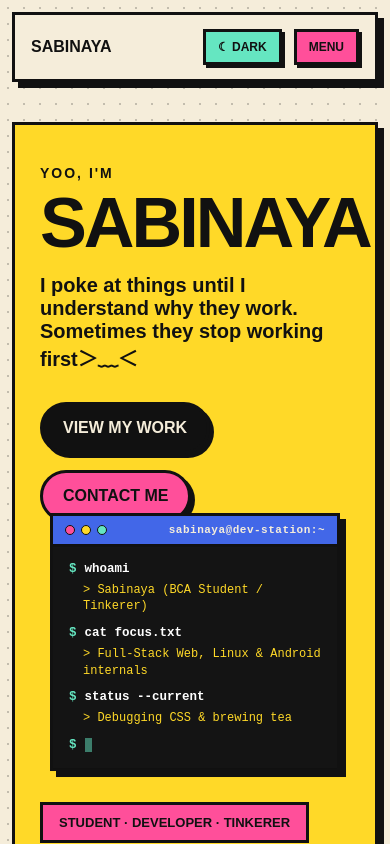
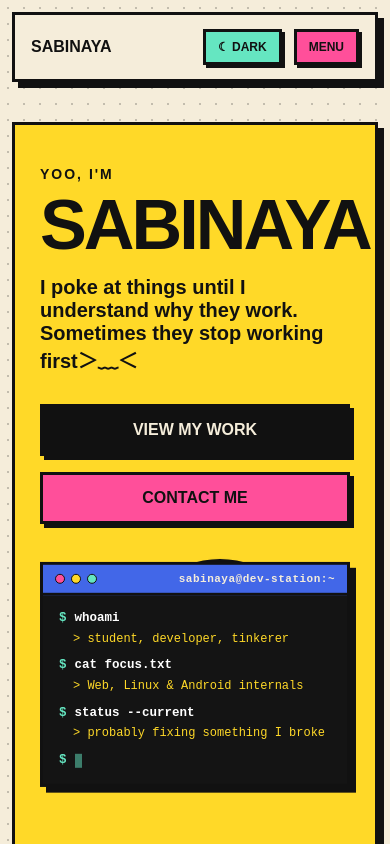
Before and after one commit to sabinaya-404/portfolio, a React (Vite) app: page / in a window 390 px wide. Shown: the top 844 px of the page. Built offline with nearby package versions, Linux system fonts and the light colour scheme.

Commit message:
refine hero section

```diff
--- a/src/components/Hero.css
+++ b/src/components/Hero.css
@@ -8,9 +8,10 @@
   overflow: hidden;
 }
 .hero-content {
-  max-width: 900px;
+  position: relative;
+  z-index: 3;
+  max-width: 650px;
 }
-
 .hero-label {
   margin: 0;
   font-size: 14px;
@@ -31,6 +32,7 @@
   font-size: 22px;
   font-weight: 600;
 }
+
 .hero-tag {
   display: inline-block;
   margin-top: 40px;
@@ -40,13 +42,15 @@
   font-size: 13px;
   font-weight: 800;
 }
+
 .hero-actions {
-display: flex;
-gap: 16px;
-flex-wrap: wrap;
-margin-top: 30px;
+  display: flex;
+  gap: 16px;
+  flex-wrap: wrap;
+  margin-top: 30px;
 }
-/* styling used by both buttons */
+
+/* Styling used by both buttons */
 .button {
   display: inline-block;
   padding: 14px 20px;
@@ -54,25 +58,33 @@ margin-top: 30px;
   font-weight: 800;
   border: var(--border);
   box-shadow: 4px 4px 0 var(--foreground);
-  border-radius: 999px;
+  border-radius: 0;
   transition: transform 0.15s ease, box-shadow 0.15s ease;
 }
 .button-dark {
   background: var(--foreground);
   color: var(--background);
 }
+
 .button-pink {
   background: var(--pink);
   color: var(--foreground);
 }
+
 .button:hover {
   transform: translate(3px, 3px);
-  box-shadow: 1px 1px 0 var(--foreground)
+  box-shadow: 1px 1px 0 var(--foreground);
 }
-/* Style for hero visual */
+.button:focus-visible {
+  outline: 3px solid var(--blue);
+  outline-offset: 4px;
+}
 .hero-visual {
-  position: relative;
-  min-height: 350px;
+  position: absolute;
+  width: 45%;
+  height: 100%;
+  top: 0;
+  right: 0;
 }
 .visual-circle {
   position: absolute;
@@ -84,29 +96,9 @@ margin-top: 30px;
   top: 20px;
   right: 40px;
   box-shadow: var(--shadow);
-}
-.visual-circle {
   animation: float-circle 3s ease-in-out infinite;
 }
-.visual-square {
-  animation: float-square 5s ease-in-out infinite;
-}
-@keyframes float-circle {
-  0%, 100% {
-    transform: translateY(0);
-  }
-  50% {
-    transform: translateY(-12px);
-  }
-}
-@keyframes float-square {
-  0%, 100% {
-    transform: rotate(-8deg) translateY(0);
-  }
-  50% {
-    transform: rotate(-8deg) translateY(10px);
-  }
-}
+
 .visual-square {
   position: absolute;
   width: 120px;
@@ -117,12 +109,34 @@ margin-top: 30px;
   left: 30px;
   transform: rotate(-8deg);
   box-shadow: var(--shadow);
+  animation: float-square 5s ease-in-out infinite;
 }
+
+@keyframes float-circle {
+  0%, 100% {
+    transform: translateY(0);
+  }
+
+  50% {
+    transform: translateY(-12px);
+  }
+}
+
+@keyframes float-square {
+  0%, 100% {
+    transform: rotate(-8deg) translateY(0);
+  }
+
+  50% {
+    transform: rotate(-8deg) translateY(10px);
+  }
+}
+
 .visual-window {
   position: absolute;
-  width: clamp(290px, 90%, 420px);
+  width: clamp(290px, 90%, 480px);
   border: var(--border);
-  background: #141414; /* Always stays dark like a real terminal */
+  background: #141414;
   top: 50%;
   left: 50%;
   transform: translate(-50%, -50%);
@@ -130,6 +144,7 @@ margin-top: 30px;
   z-index: 2;
   font-family: 'Courier New', Courier, monospace;
 }
+
 .window-bar {
   display: flex;
   align-items: center;
@@ -138,10 +153,12 @@ margin-top: 30px;
   border-bottom: var(--border);
   background: var(--blue);
 }
+
 .window-dots {
   display: flex;
   gap: 6px;
 }
+
 .window-dots span {
   width: 10px;
   height: 10px;
@@ -151,72 +168,120 @@ margin-top: 30px;
 }
 
 .window-dots span:nth-child(2) {
-  background: var(--yellow)
+  background: var(--yellow);
 }
+
 .window-dots span:nth-child(3) {
   background: var(--mint);
 }
+
 .window-title {
   font-size: 11px;
   font-weight: 800;
   color: var(--background);
   letter-spacing: 0.5px;
 }
+
 .window-content {
   padding: 14px 16px;
   font-size: 12.5px;
   line-height: 1.4;
   color: var(--background);
 }
+
 .terminal-line {
   display: flex;
   align-items: center;
   gap: 8px;
   margin-top: 10px;
 }
+
 .terminal-line:first-child {
   margin-top: 0;
 }
+
 .prompt {
   color: var(--mint);
   font-weight: 900;
 }
+
 .cmd {
   color: #ffffff;
   font-weight: 700;
 }
+
 .output {
   margin: 3px 0 0 14px;
   color: var(--yellow);
   font-size: 12px;
 }
-/* For blinking cursor */
+
 .cursor {
   display: inline-block;
   width: 7px;
   height: 14px;
-  background:var(--mint);
+  background: var(--mint);
   animation: cursor-blink 1s steps(2, start) infinite;
 }
 
 @keyframes cursor-blink {
-  0%, 100% {opacity: 1;}
-  50% {opacity: 0;}
+  0%, 100% {
+    opacity: 1;
+  }
+
+  50% {
+    opacity: 0;
+  }
 }
 @media (max-width: 700px) {
-  .hero-visual {
-    min-height: 240px;
-  }
-    .hero {
+  .hero {
     margin: 40px 12px;
     padding: 40px 25px;
   }
+
+  .hero-content {
+    max-width: 100%;
+  }
+
+  .hero-actions {
+    flex-direction: column;
+    align-items: stretch;
+  }
+
+  .button {
+    text-align: center;
+  }
+
+  .hero-visual {
+    position: relative;
+    width: 100%;
+    height: 260px;
+    min-height: 0;
+    margin-top: 20px;
+  }
+
+  .visual-window {
+    width: 100%;
+  }
+
   .hero h1 {
     font-size: clamp(56px, 18vw, 100px);
     letter-spacing: -3px;
   }
+
   .hero-description {
     font-size: 20px;
     font-weight: 600;
   }
 }
+@media (prefers-reduced-motion: reduce) {
+  .visual-circle,
+  .visual-square,
+  .cursor {
+    animation: none;
+  }
+
+  .button {
+    transition: none;
+  }
+}
--- a/src/components/Hero.jsx
+++ b/src/components/Hero.jsx
@@ -1,16 +1,18 @@
-import './Hero.css'
+import "./Hero.css";
 function Hero() {
   return (
     <section className="hero">
       <div className="hero-content">
-          <p className="hero-label">YOO, I'M</p>
+        <span className="hero-label">YOO, I'M</span>
         <h1>SABINAYA</h1>
         <p className="hero-description">
-            I poke at things until I understand why they work. Sometimes they stop working first＞﹏＜
+          I poke at things until I understand why they work. Sometimes they stop
+          working first＞﹏＜
         </p>
         <div className="hero-actions">
           <a href="#projects" className="button button-dark">
-              VIEW MY WORK </a>
+            VIEW MY WORK{" "}
+          </a>
           <a href="#contact" className="button button-pink">
             CONTACT ME
           </a>
@@ -21,7 +23,7 @@ function Hero() {
         <div className="visual-square"></div>
         <div className="visual-window">
           <div className="window-bar">
-      <div className="window-dots">
+            <div className="window-dots" aria-hidden="true">
               <span></span>
               <span></span>
               <span></span>
@@ -33,29 +35,28 @@ function Hero() {
               <span className="prompt">$</span>
               <span className="cmd">whoami</span>
             </div>
-        <p className="output">&gt; Sabinaya (BCA Student / Tinkerer)</p>
+            <p className="output">&gt; student, developer, tinkerer</p>
             <div className="terminal-line">
               <span className="prompt">$</span>
               <span className="cmd">cat focus.txt</span>
             </div>
-        <p className="output">&gt; Full-Stack Web, Linux &amp; Android internals</p>
+            <p className="output">
+              &gt; Web, Linux &amp; Android internals
+            </p>
             <div className="terminal-line">
               <span className="prompt">$</span>
               <span className="cmd">status --current</span>
             </div>
-        <p className="output">&gt; Debugging CSS & brewing tea</p>
+            <p className="output">&gt; probably fixing something I broke</p>
             <div className="terminal-line">
               <span className="prompt">$</span>
               <span className="cursor"></span>
             </div>
           </div>
-
         </div>
       </div>
-        <div className="hero-tag">
-          STUDENT · DEVELOPER · TINKERER
-        </div>
+      <div className="hero-tag">STUDENT · DEVELOPER · TINKERER</div>
     </section>
-    )
+  );
 }
-export default Hero
+export default Hero;
```
Also changed, not shown: src/index.css (+10 -6 lines). Lines whose indentation alone changed are shown as unchanged.
